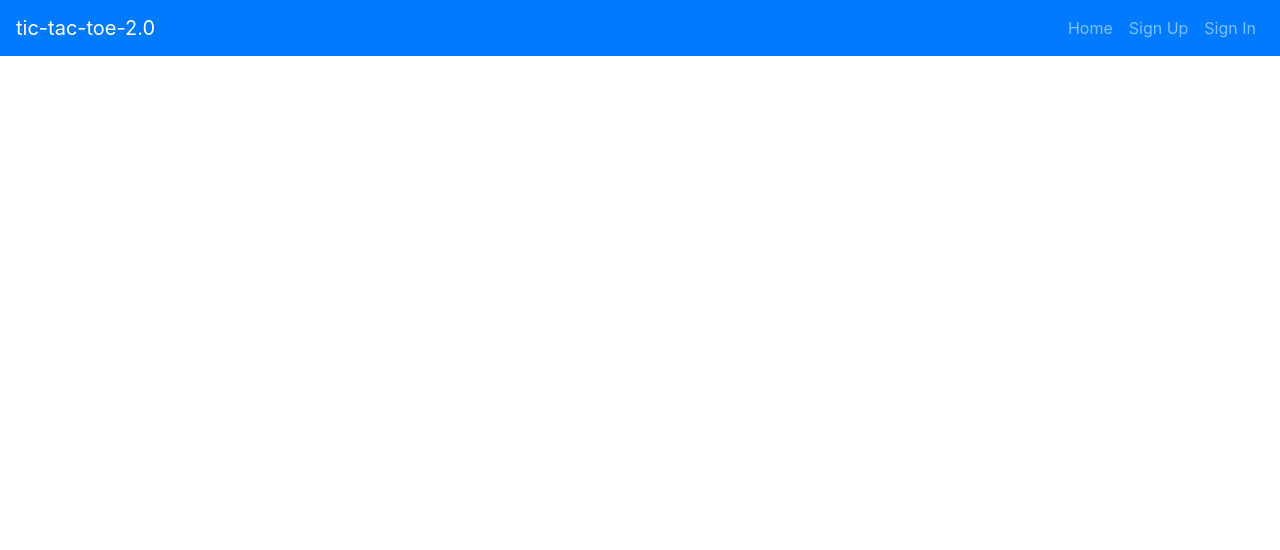
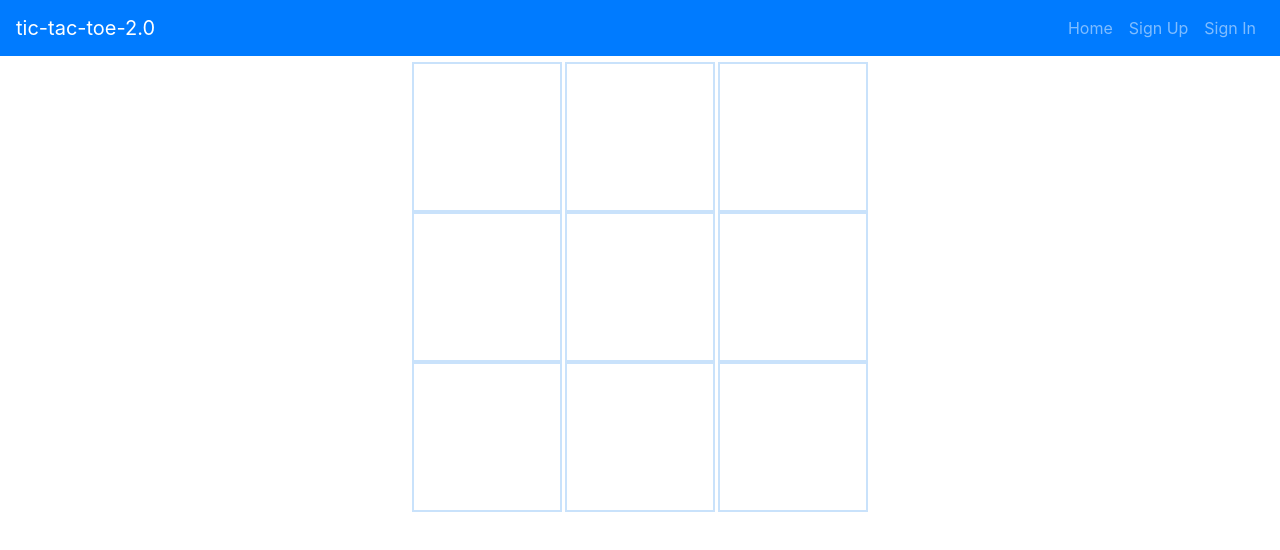
Before and after one commit to deryj13/tic-tac-toe-2.0-client, a React app: page /#/games in a window 1280 px wide. Before the commit this address led to /#/. Shown: the top 550 px of the page. Built offline with nearby package versions, Linux system fonts and the light colour scheme.

Commit message:
Started game component
- Added games and home "routes" to App.js
- Created initial Home component, not yet complete
- Created GameBoard component, not yet complete
- Created Game component, not yet complete
- Created CSS folder with index.scss file

```diff
--- a/src/components/App/App.js
+++ b/src/components/App/App.js
@@ -8,6 +8,9 @@ import SignUp from '../SignUp/SignUp'
 import SignIn from '../SignIn/SignIn'
 import SignOut from '../SignOut/SignOut'
 import ChangePassword from '../ChangePassword/ChangePassword'
+
+import GameBoard from '../GameBoard/GameBoard'
+import Home from '../Home/Home'
 
 class App extends Component {
   constructor () {
@@ -41,7 +44,7 @@ class App extends Component {
             message={alert.message}
           />
         ))}
-        <main className="container">
+        <main className="container-fluid">
           <Route path='/sign-up' render={() => (
             <SignUp alert={this.alert} setUser={this.setUser} />
           )} />
@@ -54,6 +57,8 @@ class App extends Component {
           <AuthenticatedRoute user={user} path='/change-password' render={() => (
             <ChangePassword alert={this.alert} user={user} />
           )} />
+          <Route exact path='/games' component={GameBoard}/>
+          <Route exact path='/home' component={Home}/>
         </main>
       </Fragment>
     )
--- /dev/null
+++ b/src/components/GameBoard/GameBoard.js
@@ -0,0 +1,21 @@
+import React, { Fragment } from 'react'
+
+const GameBoard = () => (
+  <Fragment>
+    <div className="container">
+      <div id="game-board" className="game-container">
+        <div id="0" className="cell"></div>
+        <div id="1" className="cell"></div>
+        <div id="2" className="cell"></div>
+        <div id="3" className="cell"></div>
+        <div id="4" className="cell"></div>
+        <div id="5" className="cell"></div>
+        <div id="6" className="cell"></div>
+        <div id="7" className="cell"></div>
+        <div id="8" className="cell"></div>
+      </div>
+    </div>
+  </Fragment>
+)
+
+export default GameBoard
--- /dev/null
+++ b/src/components/Home/Home.js
@@ -0,0 +1,7 @@
+import React from 'react'
+
+const Home = () => (
+  <h4>Welcome to Tic Tac Toe!</h4>
+)
+
+export default Home
--- /dev/null
+++ b/src/css/index.scss
@@ -0,0 +1,28 @@
+@import '~bootstrap/scss/bootstrap';
+
+main > .container-fluid {
+  padding: 0;
+  width: 100vw;
+}
+
+.cell {
+  border: 2px solid rgba(148, 198, 247, .5);
+  height: 150px;
+  width: 150px;
+}
+
+.container {
+  display: flex;
+  align-items: center;
+  justify-content: center;
+}
+
+.game-container {
+  align-items: center;
+  display: flex;
+  flex-flow: column wrap;
+  height: 462px;
+  justify-content: center;
+  padding: 1px;
+  width: 462px;
+}
--- a/src/index.js
+++ b/src/index.js
@@ -1,6 +1,6 @@
 import React from 'react'
 import ReactDOM from 'react-dom'
-import './index.scss'
+import './css/index.scss'
 
 import App from './components/App/App'
 import { HashRouter } from 'react-router-dom'
```
Also changed, not shown: src/components/Game/Game.js (added, +15 -0 lines).
